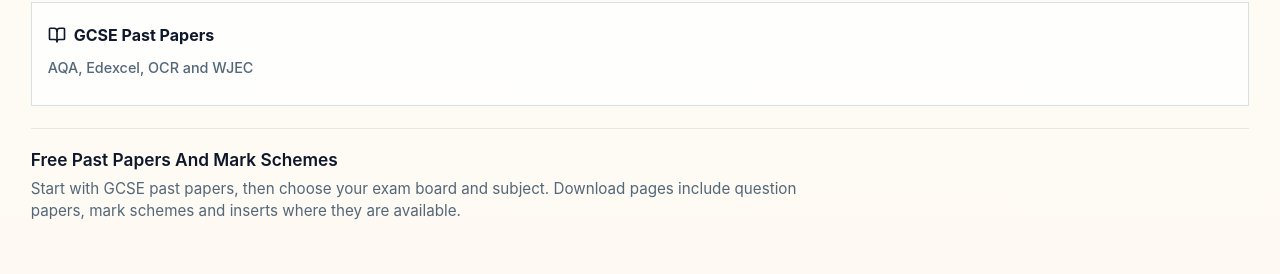
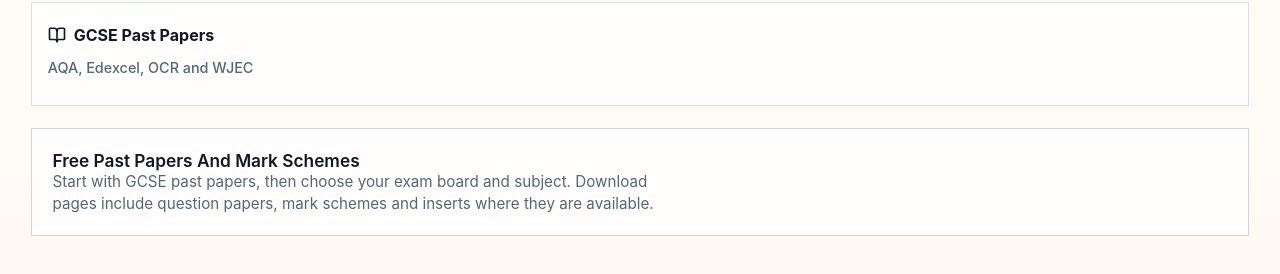
Before and after one commit to ljoukov/question-constellation, a SvelteKit app: page /past-papers in a window 1280 px wide. Shown: the part 308-582 px from the top of the page. Built offline with nearby package versions, Linux system fonts and the light colour scheme; no server answers.

Commit message:
Align past papers parent SEO box

```diff
--- a/src/routes/past-papers/+page.svelte
+++ b/src/routes/past-papers/+page.svelte
@@ -233,13 +233,14 @@
 
 	.seo-copy {
 		margin-top: 1.4rem;
-		padding-top: 1.2rem;
-		border-top: 1px solid rgba(105, 129, 143, 0.15);
+		padding: 1.3rem;
+		border: 1px solid #cbd7df;
+		background: rgba(255, 255, 255, 0.82);
 	}
 
 	.seo-copy p {
-		max-width: 50rem;
-		margin: 0.55rem 0 0;
+		max-width: 40rem;
+		margin: 0;
 		font-size: 0.95rem;
 	}
 
@@ -277,6 +278,10 @@
 		background: rgba(15, 23, 42, 0.76);
 	}
 
+	:global(:root[data-theme='dark']) .seo-copy {
+		background: rgba(15, 23, 42, 0.78);
+	}
+
 	:global(:root[data-theme='dark']) .qualification-card:hover,
 	:global(:root[data-theme='dark']) .qualification-card:focus-visible {
 		border-color: #7dd3a1;
```
